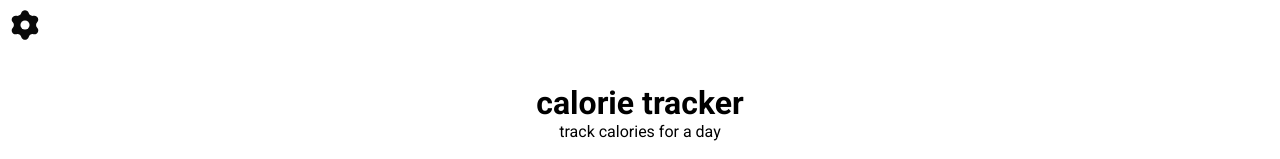
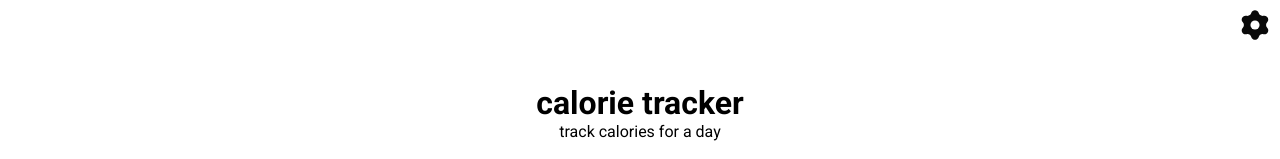
Before and after one commit to colorlessenergy/calorie-tracker, a Next.js app: page / in a window 1280 px wide. Shown: the top 159 px of the page. Built offline with nearby package versions, Linux system fonts and the light colour scheme.

Commit message:
add text-right and d-block classes

```diff
--- a/styles/utilities.scss
+++ b/styles/utilities.scss
@@ -62,6 +62,10 @@
   text-align: center;
 }
 
+.text-right {
+  text-align: right;
+}
+
 .position-relative {
   position: relative;
 }
@@ -98,6 +102,10 @@
   display: none;
 }
 
+.d-block {
+  display: block;
+}
+
 .text-bold {
   font-weight: 700;
 }
```
